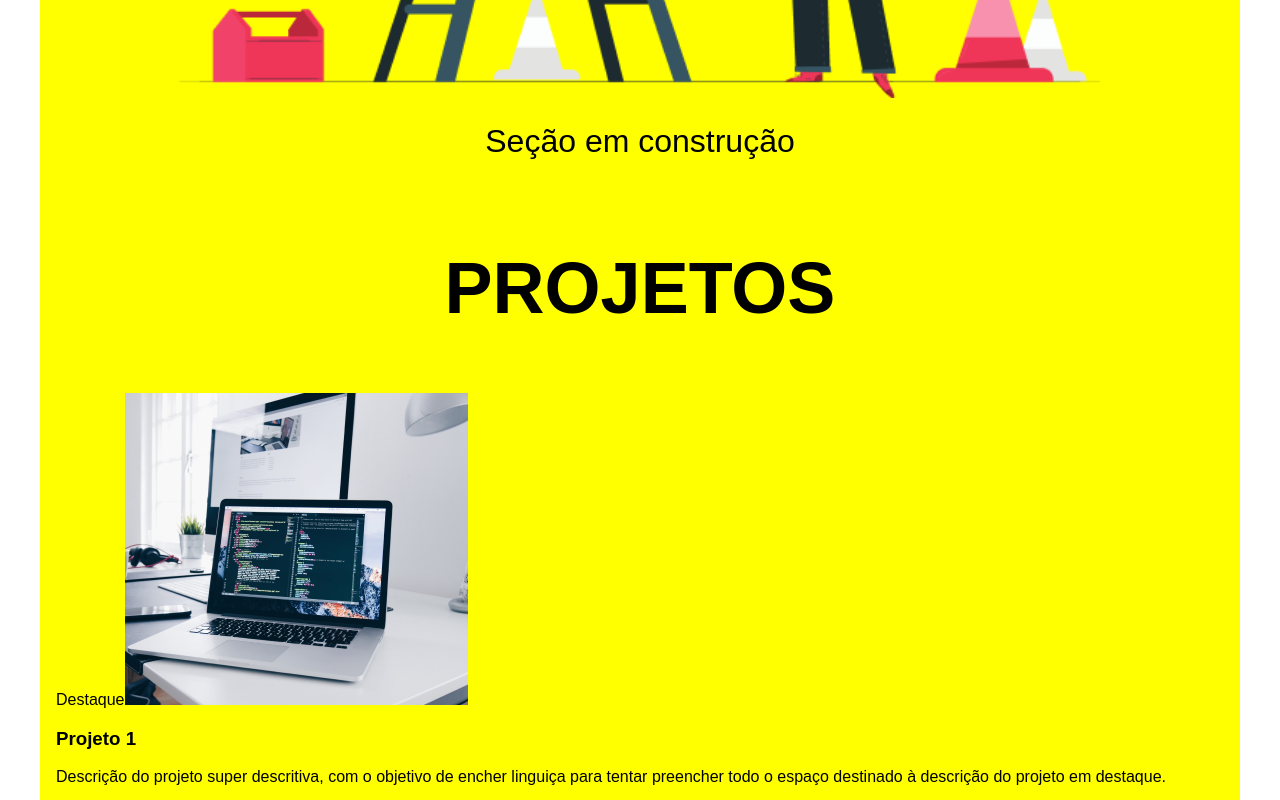
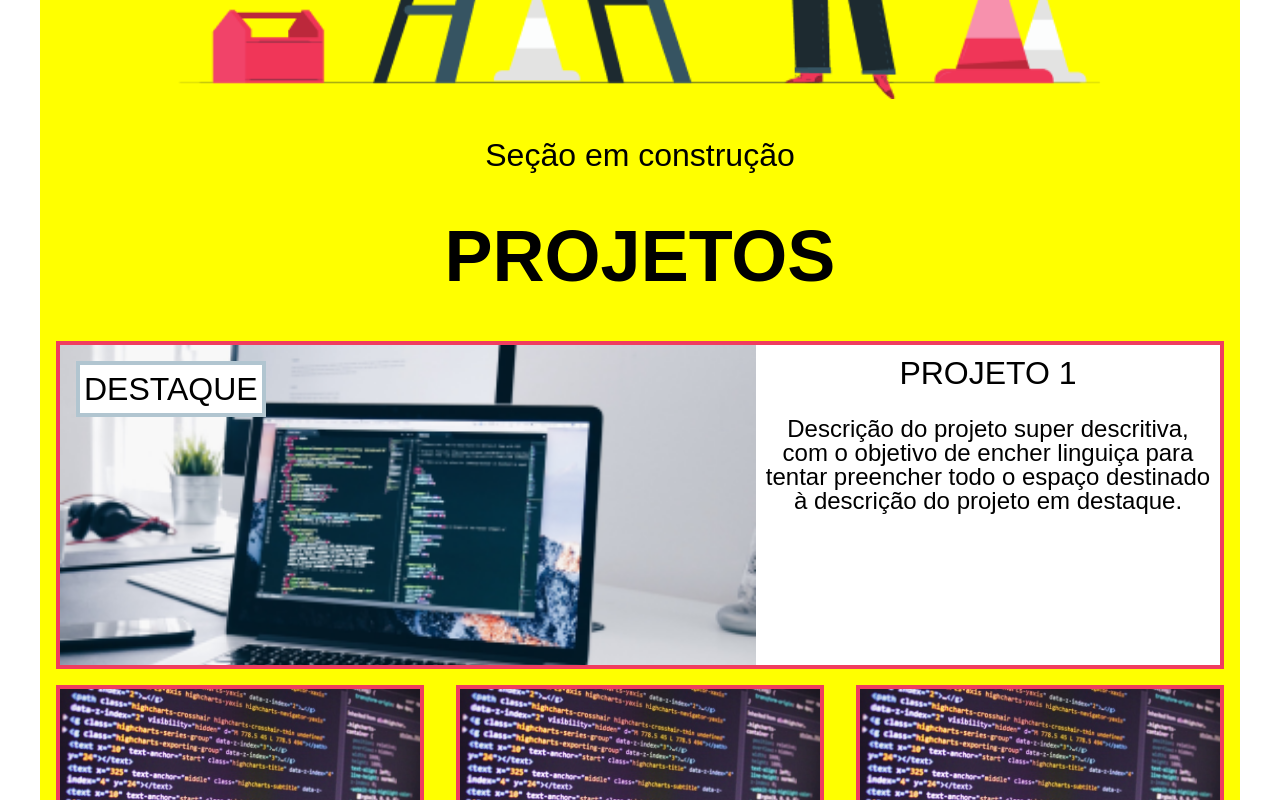
Before and after one commit to gmcotta/Gustavo_Matias_JAMStackAlura, a Next.js app: page / in a window 1280 px wide. Shown: the part 1500-2300 px from the top of the page. Built offline with nearby package versions, Linux system fonts and the light colour scheme; a web font is replaced by a local one.

Commit message:
Styling Card component, fixing main page margins

```diff
--- a/pages/index.js
+++ b/pages/index.js
@@ -1,17 +1,10 @@
 import React from 'react';
-import styled from 'styled-components';
 
 import Header from '../src/components/shared/Header';
 import Box from '../src/components/core/layout/Box';
 import Grid from '../src/components/core/layout/Grid';
 import Text from '../src/components/core/Text';
 import Card from '../src/components/shared/Card';
-
-const Title = styled.h1`
-  font-size: 50px;
-  margin-top: 1000px;
-  color: ${({ theme }) => theme.colors.light.typography.main};
-`;
 
 export default function Home() {
   return (
@@ -26,9 +19,7 @@ export default function Home() {
         <Grid.Container>
           <Grid.Row
             height="95vh"
-            marginTop={{
-              xs: '40px',
-            }}
+            marginTop="80px"
           >
             <Grid.Col
               value={{
@@ -84,6 +75,7 @@ export default function Home() {
                 tag="h2"
                 textAlign="center"
                 textTransform="uppercase"
+                margin="40px 0"
               >
                 Sobre mim
               </Text>
@@ -93,9 +85,10 @@ export default function Home() {
                 width="80%"
               />
               <Text
-                variant={{ xs: 'smallFontParagraph', lg: 'mediumFontParagraph' }}
+                variant={{ xs: 'paragraph', lg: 'mediumFontParagraph' }}
                 tag="h2"
                 textAlign="center"
+                marginTop="40px"
               >
                 Seção em construção
               </Text>
@@ -108,6 +101,7 @@ export default function Home() {
                 tag="h2"
                 textAlign="center"
                 textTransform="uppercase"
+                margin="40px 0"
               >
                 Projetos
               </Text>
@@ -154,8 +148,6 @@ export default function Home() {
               />
             </Grid.Col>
           </Grid.Row>
-
-          <Title>My page</Title>
         </Grid.Container>
       </Box>
     </>
--- a/src/components/core/Text/styles.js
+++ b/src/components/core/Text/styles.js
@@ -7,6 +7,11 @@ const TextBase = styled.span`
   ${({ variant }) => textVariantToStyle(variant)};
   ${propToStyle('textAlign')};
   ${propToStyle('textTransform')};
+  ${propToStyle('margin')};
+  ${propToStyle('marginTop')};
+  ${propToStyle('marginBottom')};
+  ${propToStyle('marginLeft')};
+  ${propToStyle('marginRight')};
   ${({ tag }) => {
     if (tag === 'a') {
       return css`
--- a/src/components/core/layout/Grid/index.js
+++ b/src/components/core/layout/Grid/index.js
@@ -6,6 +6,12 @@ const Container = styled.div`
   width: 100%;
   background-color: red;
   margin: auto;
+
+  ${propToStyle('marginTop')};
+  ${propToStyle('marginBottom')};
+  ${propToStyle('marginLeft')};
+  ${propToStyle('marginRight')};
+  ${propToStyle('margin')};
 
   ${transformBreakpointsIntoMediaQueries({
     sm: css`
@@ -29,6 +35,10 @@ const Row = styled.div`
   background-color: yellow;
   ${propToStyle('height')};
   ${propToStyle('marginTop')};
+  ${propToStyle('marginBottom')};
+  ${propToStyle('marginLeft')};
+  ${propToStyle('marginRight')};
+  ${propToStyle('margin')};
 `;
 
 const Col = styled.div`
@@ -42,6 +52,10 @@ const Col = styled.div`
   ${propToStyle('justifyContent')};
   ${propToStyle('alignItems')};
   ${propToStyle('marginTop')};
+  ${propToStyle('marginBottom')};
+  ${propToStyle('marginLeft')};
+  ${propToStyle('marginRight')};
+  ${propToStyle('margin')};
 
   ${({ value }) => {
     if (typeof value === 'number') {
--- a/src/components/shared/Card/index.js
+++ b/src/components/shared/Card/index.js
@@ -2,8 +2,59 @@ import React from 'react';
 import styled from 'styled-components';
 import PropTypes from 'prop-types';
 
-const CardWrapper = styled.div`
+import Text from '../../core/Text';
+import transformBreakpointsIntoMediaQueries from '../../../theme/utils/transformBreakpointsIntoMediaQueries';
 
+const CardWrapper = styled.button`
+  border: 4px solid ${({ theme }) => theme.colors.light.primary.color};
+  display: flex;
+  flex-direction: ${({ main }) => (main === 'true' ? 'row' : 'column')};
+  position: relative;
+  flex-wrap: wrap;
+  background-color: ${({ theme }) => theme.colors.light.background.main};
+  margin: 0;
+  padding: 0;
+  width: 100%;
+`;
+
+const CardHighlight = styled.div`
+  position: absolute;
+  top: 16px;
+  left: 16px;
+  background-color: ${({ theme }) => theme.colors.common.white};
+  padding: 4px;
+  border: 4px solid ${({ theme }) => theme.colors.common.blueGray};
+`;
+
+const CardImage = styled.img`
+  ${({ main }) => {
+    if (main === 'true') {
+      return transformBreakpointsIntoMediaQueries({
+        xs: {
+          width: '100%',
+        },
+        md: {
+          width: '60%',
+        },
+      });
+    }
+    return {
+      width: '100%',
+    };
+  }};
+  max-height: 320px;
+  object-fit: cover;
+`;
+
+const CardInfoSection = styled.div`
+  flex: 1;
+  display: flex;
+  flex-direction: column;
+  align-items: center;
+  background-color: ${({ theme }) => theme.colors.common.white};
+  padding: 8px;
+  height: 100%;
+  width: 100%;
 `;
 
 function Card({
@@ -11,13 +62,29 @@ function Card({
 }) {
   return (
 
-    <CardWrapper>
-      {main === 'true' && <span>Destaque</span>}
-      <img src={imageSrc} alt={title} />
-      <div>
-        <h3>{title}</h3>
-        {main === 'true' && <p>{description}</p>}
-      </div>
+    <CardWrapper main={main}>
+      {main === 'true' && (
+      <CardHighlight>
+        <Text
+          variant={{ xs: 'cardTitleXS', sm: 'cardTitle' }}
+          as="span"
+          textTransform="uppercase"
+        >
+          Destaque
+        </Text>
+      </CardHighlight>
+      )}
+      <CardImage main={main} src={imageSrc} alt={title} />
+      <CardInfoSection>
+        <Text variant="cardTitle" as="h3" textTransform="uppercase" textAlign="center">
+          {title}
+        </Text>
+        {main === 'true' && (
+        <Text variant="paragraph" as="p" textAlign="center">
+          {description}
+        </Text>
+        )}
+      </CardInfoSection>
     </CardWrapper>
   );
 }
--- a/src/components/shared/Header/styles.js
+++ b/src/components/shared/Header/styles.js
@@ -11,6 +11,7 @@ const HeaderWrapper = styled.header`
   top: 0;
   padding: 16px;
   background-color: ${({ theme }) => theme.colors.light.background.main};
+  z-index: 100;
 `;
 
 HeaderWrapper.LeftContent = styled.div`
--- a/src/theme/GlobalStyle.js
+++ b/src/theme/GlobalStyle.js
@@ -11,7 +11,7 @@ const GlobalStyle = createGlobalStyle`
   body {
     margin: 0;
     padding: 0;
-    font-family: ${({ theme }) => theme.fontFamily}
+    font-family: ${({ theme }) => theme.fontFamily};
   }
 
   html,
@@ -19,6 +19,12 @@ const GlobalStyle = createGlobalStyle`
     display: flex;
     min-height: 100vh;
     width: 100%;
+  }
+
+  h1, h2, h3, h4, h5, h6 {
+    margin: 0;
+    padding: 0;
+    font-family: ${({ theme }) => theme.fontFamily};
   }
 
   #__next {
--- a/src/theme/colors.js
+++ b/src/theme/colors.js
@@ -27,4 +27,8 @@ export default {
       secondary: '#D4D4D4',
     },
   },
+  common: {
+    white: '#FFF',
+    blueGray: '#B1C5D0',
+  },
 };
--- a/src/theme/typographyVariants.js
+++ b/src/theme/typographyVariants.js
@@ -24,6 +24,11 @@ const typographyVariants = {
     fontWeight: '500',
     lineHeight: 1.25,
   },
+  cardTitleXS: {
+    fontSize: '24px',
+    fontWeight: '500',
+    lineHeight: 1.25,
+  },
   largeFontParagraph: {
     fontSize: '40px',
     fontWeight: '400',
```
